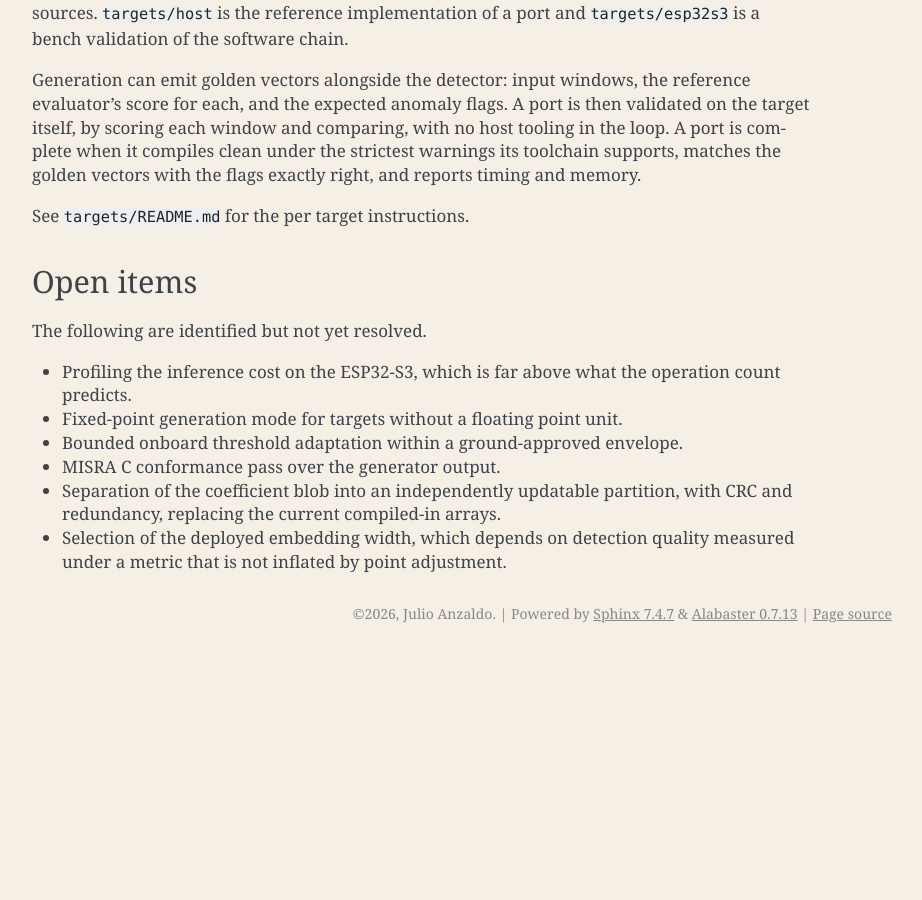
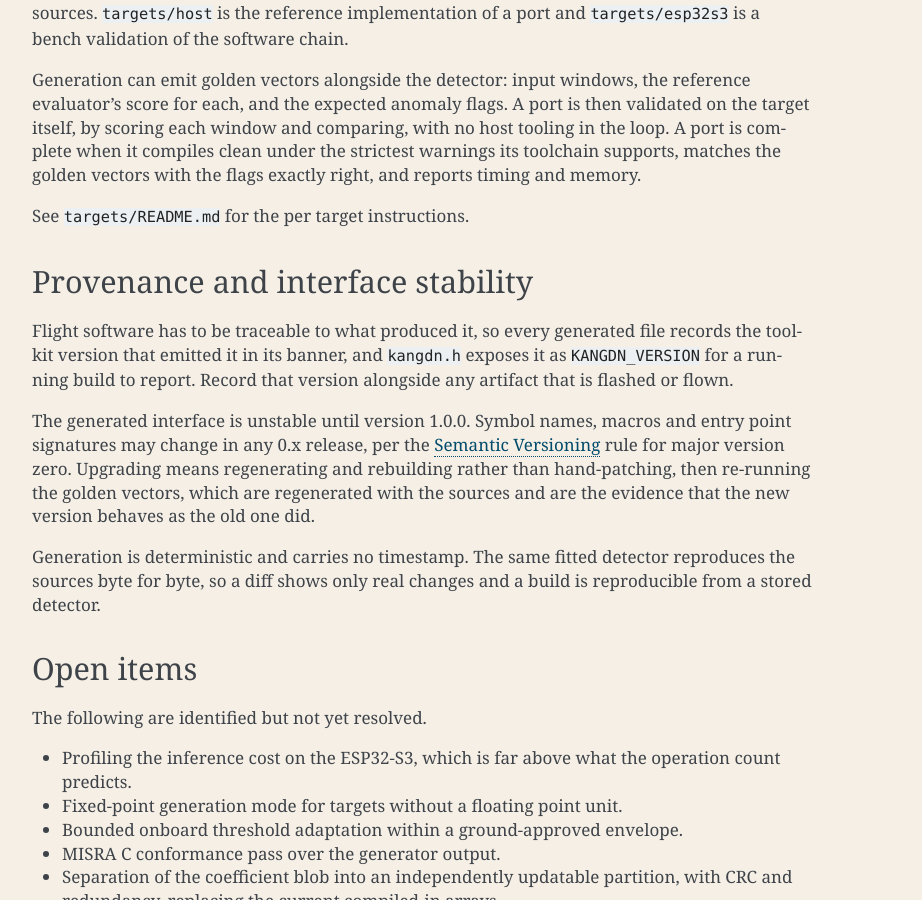
Before and after one commit to JulioAnzaldo/telemetry-anomdet, a Sphinx documentation site: the page built from docs/source/applications/onboard_deployment.rst, in a window 1280 px wide and 900 px high, scrolled down 6280 px. Shown: the whole window, without its empty margins (348-1270 px from the left). Built offline with Sphinx 7.4.7, drawn with Linux system fonts in a browser that asks for light colours; pages that are not in the unit, such as notebooks, are missing from menus; before the commit the page ends 6933 px from its top, so only the background shows below that; some of the changed text lies outside the part shown.

Commit message:
feat(models): stamp generated C with the generator version
A distilled detector leaves the toolkit as three C files that get copied into
a firmware tree and compiled, at which point nothing connects the artifact back
to what produced it. Flight software has to be traceable, so every generated
file now carries the generator version in its banner and kangdn.h defines it as
KANGDN_VERSION, letting a running build report its own provenance rather than
relying on the paperwork having been kept.

The banner also states that the generated interface is unstable until 1.0.0.
Symbol names, macros and entry point signatures may change in any 0.x release,
and that warning has to travel with the code: a header sitting in someone's
firmware tree is exactly where it will be read, and exactly where its absence
invites hand-patching after an upgrade. The remedy is to regenerate, rebuild
and re-run the golden vectors, which are emitted alongside the sources and are
the evidence that behaviour held across the version change.

No timestamp is emitted. Stamping a generation date is the obvious move and
the wrong one: it makes every regeneration produce a different file, so a diff
of a generated directory shows noise on every run and a rebuild can never be
confirmed byte identical. Version alone keeps generation deterministic, which
for flight code is worth more than knowing the hour it ran. A test asserts it.

The version is read from package metadata via __version__, so it tracks
pyproject.toml and there is no second place to forget at release time.

```diff
--- a/docs/source/applications/onboard_deployment.rst
+++ b/docs/source/applications/onboard_deployment.rst
@@ -390,6 +390,26 @@ flags exactly right, and reports timing and memory.
 See ``targets/README.md`` for the per target instructions.
 
 
+Provenance and interface stability
+----------------------------------
+
+Flight software has to be traceable to what produced it, so every generated file
+records the toolkit version that emitted it in its banner, and ``kangdn.h``
+exposes it as ``KANGDN_VERSION`` for a running build to report. Record that
+version alongside any artifact that is flashed or flown.
+
+The generated interface is unstable until version 1.0.0. Symbol names, macros
+and entry point signatures may change in any 0.x release, per the
+`Semantic Versioning <https://semver.org/>`_ rule for major version zero.
+Upgrading means regenerating and rebuilding rather than hand-patching, then
+re-running the golden vectors, which are regenerated with the sources and are
+the evidence that the new version behaves as the old one did.
+
+Generation is deterministic and carries no timestamp. The same fitted detector
+reproduces the sources byte for byte, so a diff shows only real changes and a
+build is reproducible from a stored detector.
+
+
 Open items
 ----------
 
```
Also changed, not shown: README.md (+48 -8 lines), 2 other files.
